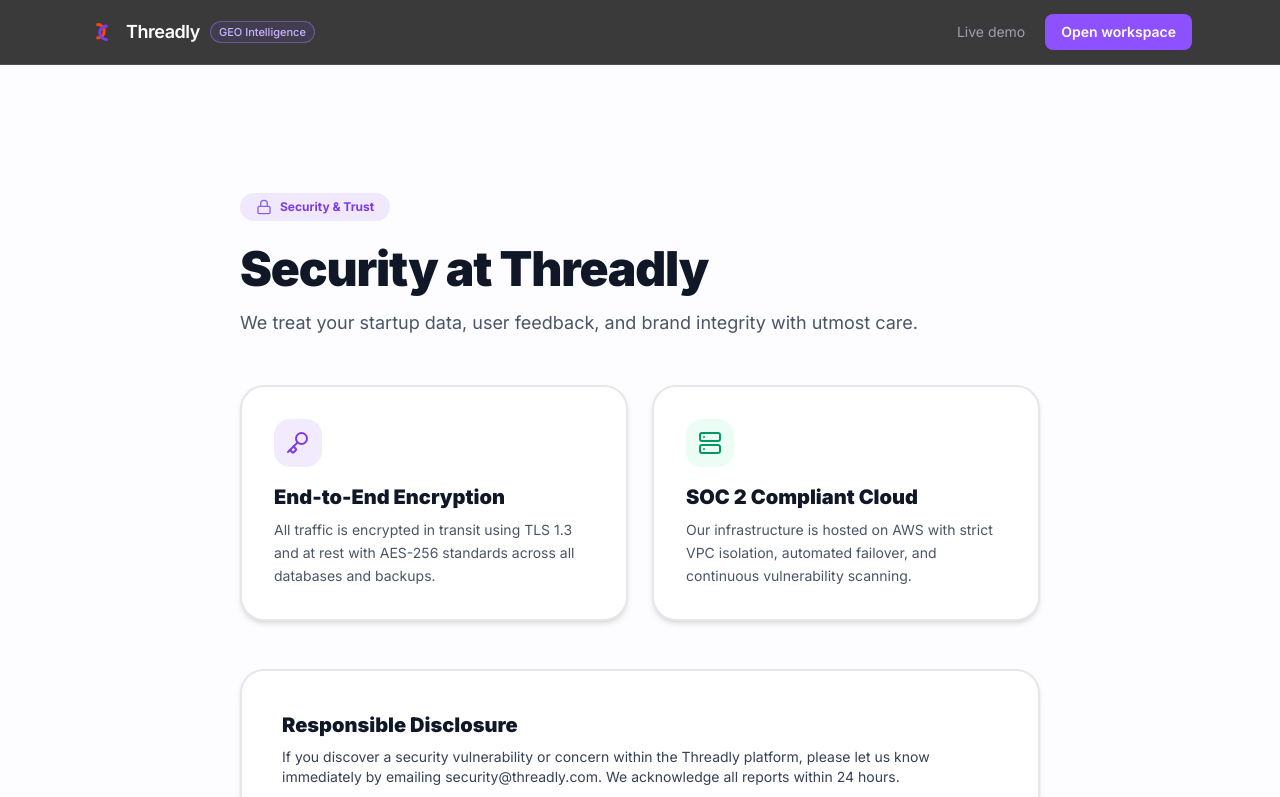
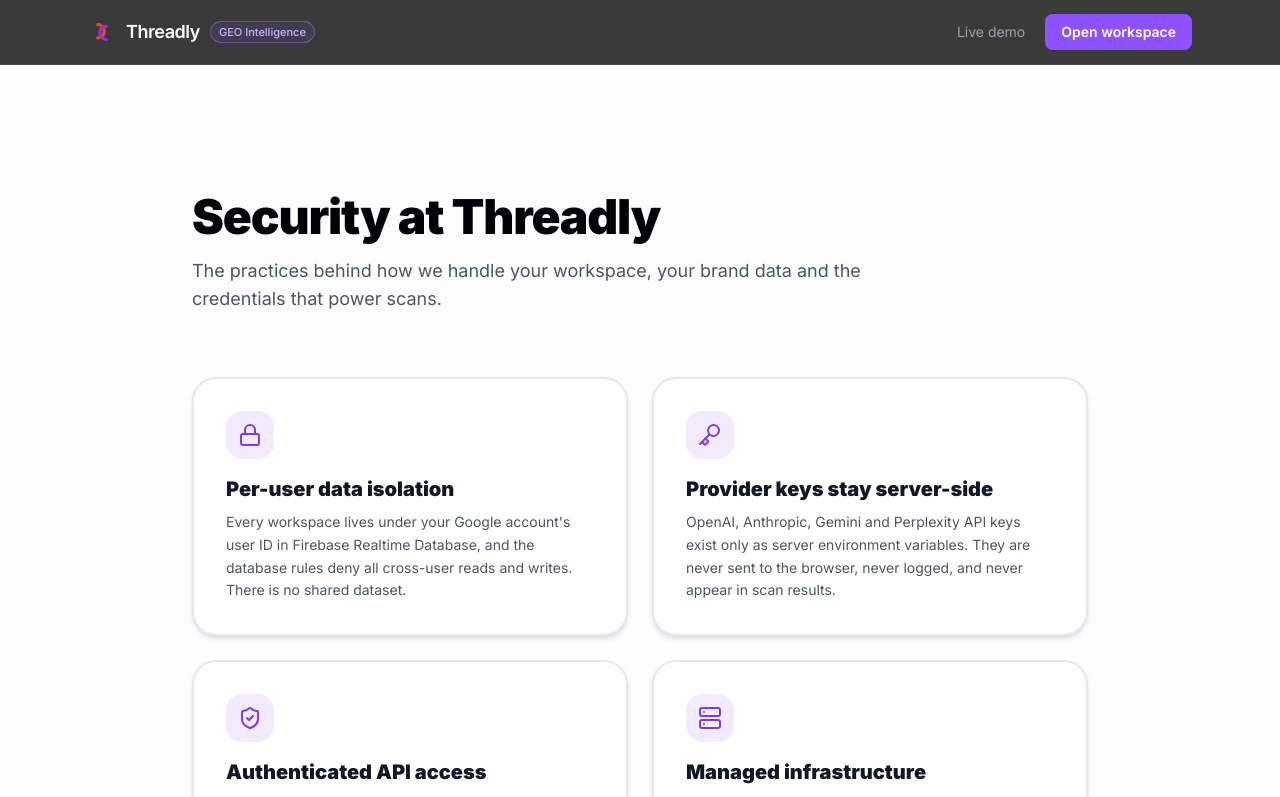
Before and after one commit to itz-kirankumar/Threadly, a Next.js app: page /security in a window 1280 px wide. Shown: the top 797 px of the page. Built offline with nearby package versions, Linux system fonts and the light colour scheme; no server answers.

Commit message:
Update legal pages for the GEO product; rewrite security page without unverifiable claims

```diff
--- a/src/app/privacy/page.tsx
+++ b/src/app/privacy/page.tsx
@@ -29,12 +29,12 @@
             <section className="p-8 rounded-3xl bg-white border-2 border-gray-200 shadow-sm">
               <h2 className="text-xl font-bold text-gray-900 mb-3">1. Information We Collect</h2>
               <p className="mb-4">
-                When you sign up for Threadly, join our waitlist, or participate in the Beta Collective, we may collect:
+                When you sign up for Threadly and use the GEO workspace, we may collect:
               </p>
               <ul className="list-disc pl-6 space-y-2 text-sm">
-                <li>Contact details such as your full name, email address, and Discord handle.</li>
+                <li>Account details from your Google sign-in, such as your name and email address.</li>
                 <li>Startup information including product name, industry category, URL, and growth goals.</li>
-                <li>Usage data such as interaction with our platform features, signal matching results, and qualitative feedback logs.</li>
+                <li>Workspace data you create: your brand profile, competitors, tracked questions and scan results.</li>
               </ul>
             </section>
 
@@ -45,7 +45,7 @@
               </p>
               <ul className="list-disc pl-6 space-y-2 text-sm">
                 <li>Match your startup with relevant consumer discussions and early adopter cohorts.</li>
-                <li>Provide personalized signal alerts, product feedback reports, and onboarding support.</li>
+                <li>Run scans across AI providers and present your mention, citation and share-of-voice metrics.</li>
                 <li>Maintain community trust and prevent abusive, fraudulent, or automated spam activities.</li>
               </ul>
             </section>
@@ -60,7 +60,7 @@
             <section className="p-8 rounded-3xl bg-white border-2 border-gray-200 shadow-sm">
               <h2 className="text-xl font-bold text-gray-900 mb-3">4. Your Privacy Rights</h2>
               <p className="mb-4">
-                Depending on your location (including under GDPR and CCPA), you have the right to access, update, export, or delete your personal data at any time. To exercise these rights, please contact us at privacy@threadly.com.
+                Depending on your location (including under GDPR and CCPA), you have the right to access, update, export, or delete your personal data at any time. To exercise these rights, please open an issue on the Threadly GitHub repository or contact the maintainer listed there.
               </p>
             </section>
           </div>
--- a/src/app/security/page.tsx
+++ b/src/app/security/page.tsx
@@ -1,58 +1,65 @@
-import type { Metadata } from "next";
 import Navbar from "@/components/Navbar";
 import Footer from "@/components/Footer";
-import { ShieldCheck, Lock, Key, Server, CheckCircle2 } from "lucide-react";
+import type { Metadata } from "next";
+import { ShieldCheck, Lock, Key, Server } from "lucide-react";
 
 export const metadata: Metadata = {
-  title: "Security & Trust | Threadly",
-  description: "Learn about Threadly's enterprise-grade security, data protection, and encryption protocols.",
+  title: "Security | Threadly",
+  description: "How Threadly protects your workspace data and handles AI provider credentials.",
 };
+
+const ITEMS = [
+  {
+    icon: Lock,
+    title: "Per-user data isolation",
+    body: "Every workspace lives under your Google account's user ID in Firebase Realtime Database, and the database rules deny all cross-user reads and writes. There is no shared dataset.",
+  },
+  {
+    icon: Key,
+    title: "Provider keys stay server-side",
+    body: "OpenAI, Anthropic, Gemini and Perplexity API keys exist only as server environment variables. They are never sent to the browser, never logged, and never appear in scan results.",
+  },
+  {
+    icon: ShieldCheck,
+    title: "Authenticated API access",
+    body: "Every workspace API call verifies your Google-issued Firebase ID token on the server before touching data. Scan endpoints are rate-limited per account.",
+  },
+  {
+    icon: Server,
+    title: "Managed infrastructure",
+    body: "Threadly runs on Vercel and Google Firebase. All traffic is encrypted in transit with TLS. We rely on these providers' infrastructure controls rather than claiming our own certifications.",
+  },
+];
 
 export default function SecurityPage() {
   return (
     <div className="min-h-screen flex flex-col bg-[#fdfcff] text-[#02010a]">
       <Navbar />
 
-      <main className="flex-grow pt-32 pb-24">
-        <div className="container mx-auto px-4 sm:px-6 lg:px-12 max-w-4xl">
-          <div className="inline-flex items-center gap-2 px-4 py-1.5 rounded-full bg-brand-violet/10 text-brand-violet text-xs font-bold mb-6">
-            <Lock className="w-4 h-4 text-brand-electric" />
-            Security & Trust
-          </div>
-
-          <h1 className="text-4xl sm:text-5xl font-black text-gray-900 tracking-tight mb-4">
-            Security at Threadly
-          </h1>
-          <p className="text-lg text-gray-600 mb-12">
-            We treat your startup data, user feedback, and brand integrity with utmost care.
+      <main className="flex-grow pt-32 pb-24 px-6">
+        <div className="max-w-4xl mx-auto">
+          <h1 className="text-4xl sm:text-5xl font-black tracking-tight mb-4">Security at Threadly</h1>
+          <p className="text-lg text-gray-600 mb-16 max-w-2xl">
+            The practices behind how we handle your workspace, your brand data and the credentials that power scans.
           </p>
 
           <div className="grid sm:grid-cols-2 gap-6 mb-12">
-            <div className="p-8 rounded-3xl bg-white border-2 border-gray-200 shadow-md">
-              <div className="w-12 h-12 rounded-2xl bg-brand-violet/10 text-brand-violet flex items-center justify-center mb-4">
-                <Key className="w-6 h-6" />
+            {ITEMS.map((item) => (
+              <div key={item.title} className="p-8 rounded-3xl bg-white border-2 border-gray-200 shadow-md">
+                <div className="w-12 h-12 rounded-2xl bg-brand-violet/10 text-brand-violet flex items-center justify-center mb-4">
+                  <item.icon className="w-6 h-6" />
+                </div>
+                <h3 className="text-xl font-black text-gray-900 mb-2">{item.title}</h3>
+                <p className="text-gray-600 text-sm leading-relaxed">{item.body}</p>
               </div>
-              <h3 className="text-xl font-black text-gray-900 mb-2">End-to-End Encryption</h3>
-              <p className="text-gray-600 text-sm leading-relaxed">
-                All traffic is encrypted in transit using TLS 1.3 and at rest with AES-256 standards across all databases and backups.
-              </p>
-            </div>
-
-            <div className="p-8 rounded-3xl bg-white border-2 border-gray-200 shadow-md">
-              <div className="w-12 h-12 rounded-2xl bg-emerald-50 text-emerald-600 flex items-center justify-center mb-4">
-                <Server className="w-6 h-6" />
-              </div>
-              <h3 className="text-xl font-black text-gray-900 mb-2">SOC 2 Compliant Cloud</h3>
-              <p className="text-gray-600 text-sm leading-relaxed">
-                Our infrastructure is hosted on AWS with strict VPC isolation, automated failover, and continuous vulnerability scanning.
-              </p>
-            </div>
+            ))}
           </div>
 
           <div className="p-8 sm:p-10 rounded-3xl bg-white border-2 border-gray-200 shadow-md space-y-4 text-sm text-gray-700">
             <h2 className="text-xl font-black text-gray-900 mb-2">Responsible Disclosure</h2>
             <p>
-              If you discover a security vulnerability or concern within the Threadly platform, please let us know immediately by emailing security@threadly.com. We acknowledge all reports within 24 hours.
+              If you discover a security vulnerability or concern within the Threadly platform, please report it by
+              opening a security advisory on the GitHub repository. We acknowledge all reports as quickly as possible.
             </p>
           </div>
         </div>
--- a/src/app/terms/page.tsx
+++ b/src/app/terms/page.tsx
@@ -29,7 +29,7 @@
             <section className="p-8 rounded-3xl bg-white border-2 border-gray-200 shadow-sm">
               <h2 className="text-xl font-bold text-gray-900 mb-3">1. Acceptance of Terms</h2>
               <p>
-                By accessing or using Threadly, submitting our waitlist application, or joining our Discord collective, you agree to be bound by these Terms of Service. If you do not agree to these terms, please do not use our services.
+                By accessing or using Threadly, you agree to be bound by these Terms of Service. If you do not agree to these terms, please do not use our services.
               </p>
             </section>
 
@@ -55,7 +55,7 @@
             <section className="p-8 rounded-3xl bg-white border-2 border-gray-200 shadow-sm">
               <h2 className="text-xl font-bold text-gray-900 mb-3">4. Limitation of Liability</h2>
               <p>
-                Threadly provides guidance, intent signals, and early adopter testing tools on an &quot;as is&quot; basis. While we strive to maximize your distribution outcomes, we do not guarantee specific revenue figures or investor commitments.
+                Threadly provides AI-answer monitoring and GEO analytics on an &quot;as is&quot; basis. Answers from third-party AI providers vary between runs; while we strive for accurate measurement, we do not guarantee specific visibility, traffic, or revenue outcomes.
               </p>
             </section>
           </div>
```
